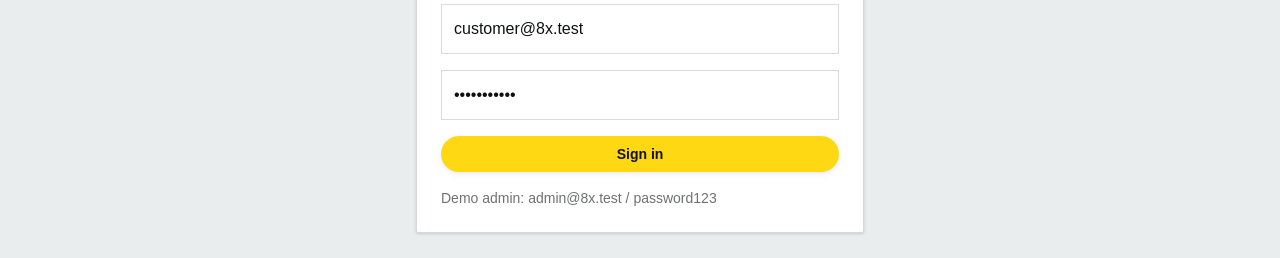
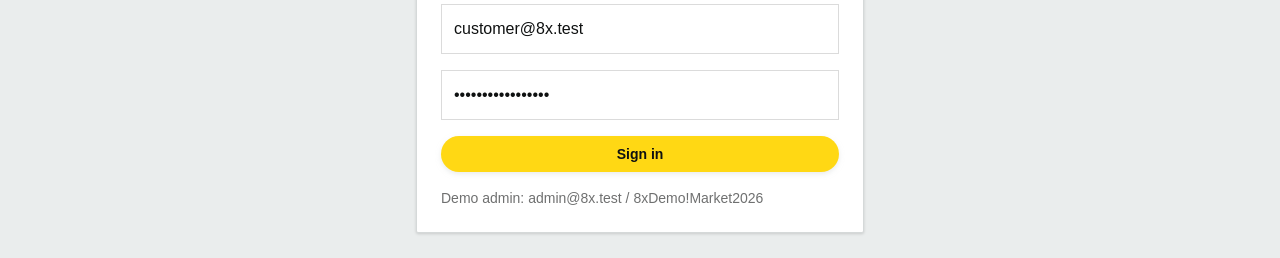
Before and after one commit to JawadSaghir/Amazon-Clone, a Next.js app: page /login in a window 1280 px wide. Shown: the part 284-542 px from the top of the page. Built offline with nearby package versions, Linux system fonts and the light colour scheme; no server answers.

Commit message:
fix: update demo login password

```diff
--- a/app/login/page.tsx
+++ b/app/login/page.tsx
@@ -44,12 +44,12 @@ function LoginForm() {
         </Link>
         <h1 className="text-2xl font-black">Sign in</h1>
         <input name="email" type="email" defaultValue="customer@8x.test" className="border border-coal/15 bg-white p-3" />
-        <input name="password" type="password" defaultValue="password123" className="border border-coal/15 bg-white p-3" />
+        <input name="password" type="password" defaultValue="8xDemo!Market2026" className="border border-coal/15 bg-white p-3" />
         <button className="brass-button" type="submit">
           Sign in
         </button>
         {error && <p className="text-sm font-bold text-pomegranate">{error}</p>}
-        <p className="text-sm text-coal/60">Demo admin: admin@8x.test / password123</p>
+        <p className="text-sm text-coal/60">Demo admin: admin@8x.test / 8xDemo!Market2026</p>
       </form>
     </div>
   );
--- a/lib/auth.ts
+++ b/lib/auth.ts
@@ -10,14 +10,14 @@ const demoUsers = [
     name: "Demo Customer",
     email: "customer@8x.test",
     role: "CUSTOMER",
-    passwordHash: bcrypt.hashSync("password123", 10)
+    passwordHash: bcrypt.hashSync("8xDemo!Market2026", 10)
   },
   {
     id: "demo-admin",
     name: "Demo Admin",
     email: "admin@8x.test",
     role: "ADMIN",
-    passwordHash: bcrypt.hashSync("password123", 10)
+    passwordHash: bcrypt.hashSync("8xDemo!Market2026", 10)
   }
 ];
 
```
Also changed, not shown: 1 other file (tests, documents, lock files or other folders).
